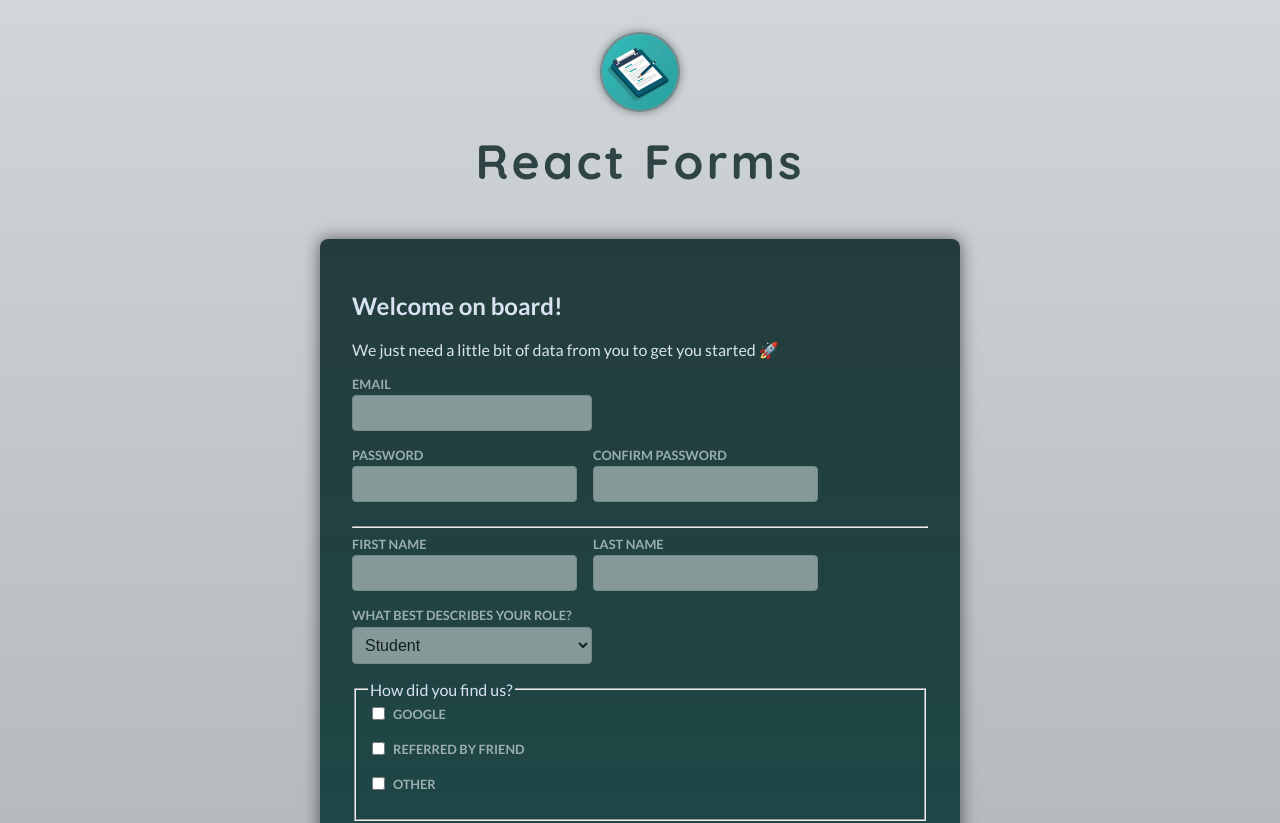
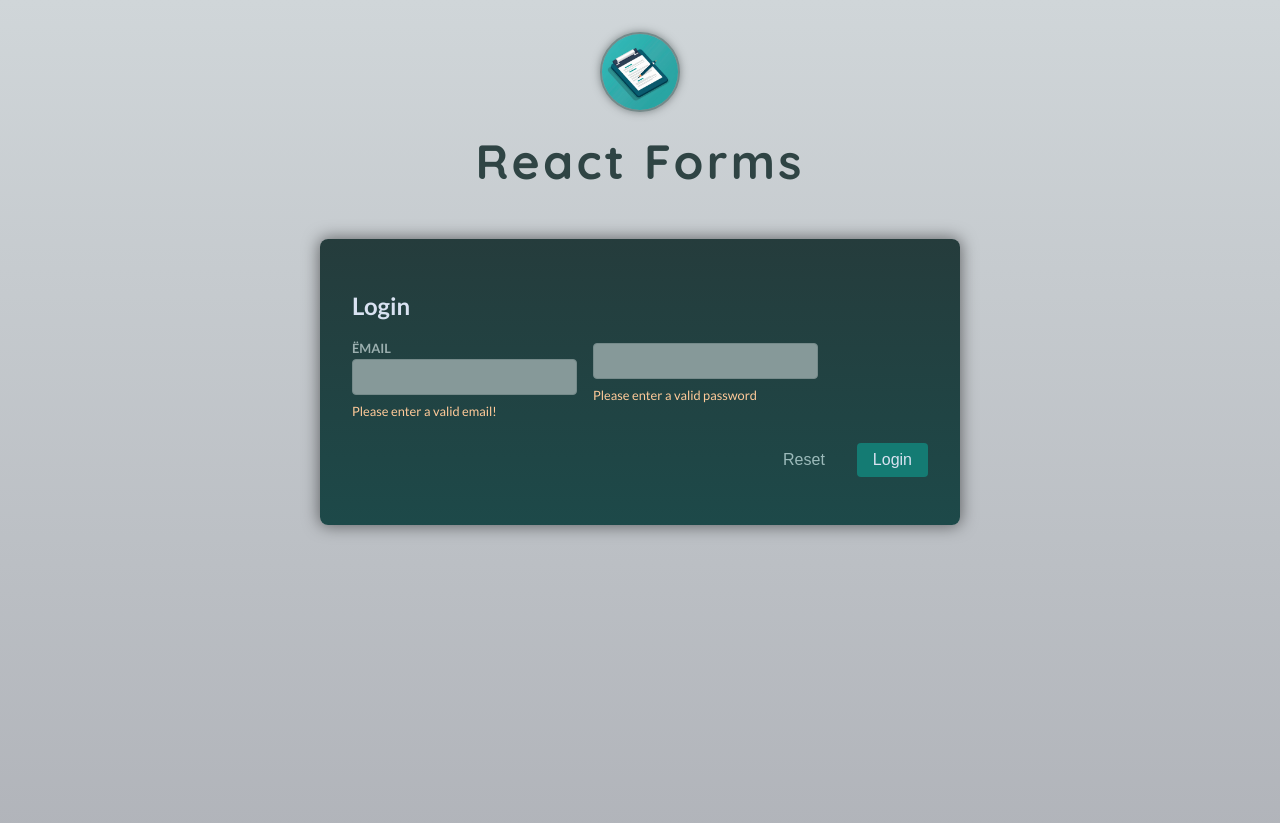
Before and after one commit to richardborgesdev/react-19-academind-working-with-forms-2025, a React (Vite) app: page / in a window 1280 px wide. Shown: the top 823 px of the page. Built offline with nearby package versions, Linux system fonts and the light colour scheme.

Commit message:
chore: abstracting common components pattern

```diff
--- a/src/App.jsx
+++ b/src/App.jsx
@@ -1,6 +1,6 @@
 import Header from "./components/Header.jsx";
-// import Login from "./components/StateLogin.jsx";
-import Login from "./components/Login.jsx";
+import Login from "./components/StateLogin.jsx";
+// import Login from "./components/Login.jsx";
 import Signup from "./components/Signup.jsx";
 
 function App() {
@@ -8,7 +8,7 @@ function App() {
     <>
       <Header />
       <main>
-        <Signup />
+        <Login />
       </main>
     </>
   );
--- /dev/null
+++ b/src/components/Input.jsx
@@ -0,0 +1,9 @@
+export default function Input({ label, id, error, ...props }) {
+  return (
+    <div className="control no-margin">
+      <label htmlFor={id}>{label}</label>
+      <input id={id} {...props} />
+      <div className="control-error">{error && <p>{error}</p>}</div>
+    </div>
+  );
+}
--- a/src/components/StateLogin.jsx
+++ b/src/components/StateLogin.jsx
@@ -1,4 +1,5 @@
 import { useState } from "react";
+import Input from "./Input";
 
 export default function Login() {
   const [enteredValues, setEnteredValues] = useState({
@@ -12,6 +13,8 @@ export default function Login() {
   });
 
   const isEmailValid = !enteredValues.email.includes("@") && didEdit.email;
+  const isPasswordValid =
+    didEdit.password && enteredValues.password.trim().length > 5;
 
   function handleSubmit(event) {
     event.preventDefault();
@@ -46,24 +49,18 @@ export default function Login() {
       <h2>Login</h2>
 
       <div className="control-row">
-        <div className="control no-margin">
-          <label htmlFor="email">Email</label>
-          <input
+        <Input
+          label="Ëmail"
           id="email"
           type="email"
           name="email"
           onChange={(event) => handleInputChange("email", event.target.value)}
           value={enteredValues.email}
           onBlur={() => handleInputBlur("email")}
+          error={!isEmailValid && "Please enter a valid email!"}
         />
-          <div className="control-error">
-            {isEmailValid && <p>Please enter a valid email address.</p>}
-          </div>
-        </div>
 
-        <div className="control no-margin">
-          <label htmlFor="password">Password</label>
-          <input
+        <Input
           id="password"
           type="password"
           name="password"
@@ -71,8 +68,9 @@ export default function Login() {
             handleInputChange("password", event.target.value)
           }
           value={enteredValues.password}
+          onBlur={() => handleInputBlur("password")}
+          error={!isPasswordValid && "Please enter a valid password"}
         />
-        </div>
       </div>
 
       <p className="form-actions">
```
Lines whose indentation alone changed are shown as unchanged.
